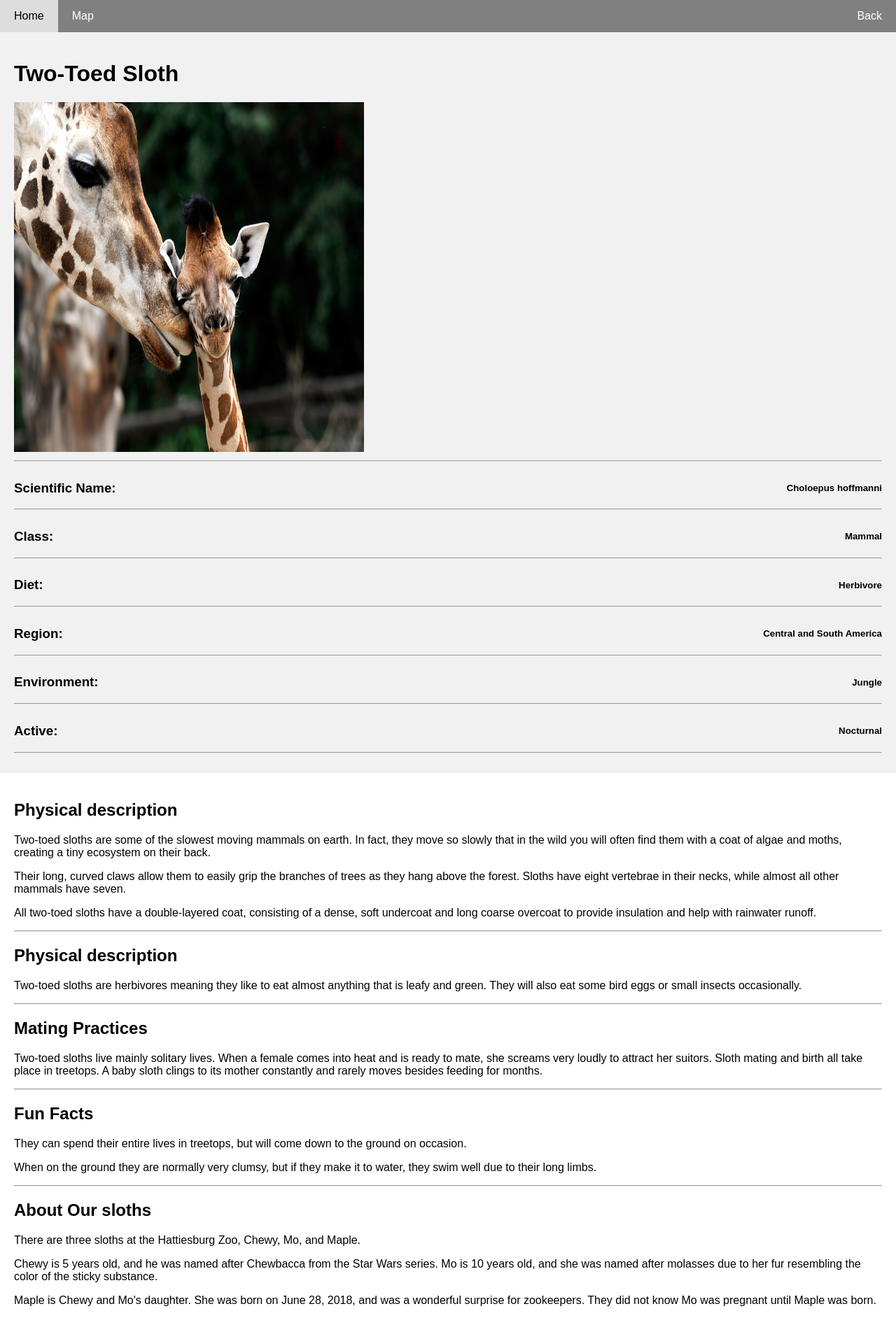
After one commit to Suzannemoore/CSC-424, a PHP site: page /PrototypeZooGuide/CurrentTestingRegion.html in a window 1280 px wide. The commit adds this page. Shown: the whole page at 70% size. Run offline with PHP 8.4, Linux system fonts and the light colour scheme.

```diff
--- /dev/null
+++ b/Capstone Project/Project Code/website/PrototypeZooGuide/CurrentTestingRegion.html
@@ -0,0 +1,173 @@
+<!DOCTYPE html>
+<html>
+<head>
+<meta name="viewport" content="width=device-width, initial-scale=1.0">
+
+<style>
+
+* {
+  box-sizing: border-box;
+}
+
+/* Style the body */
+body {
+  font-family: Arial, Helvetica, sans-serif;
+  margin: 0;
+}
+
+/* Sticky navbar - toggles between relative and fixed, depending on the scroll position. It is positioned relative until a given offset position is met in the viewport - then it "sticks" in place (like position:fixed). The sticky value is not supported in IE or Edge 15 and earlier versions. However, for these versions the navbar will inherit default position */
+.navbar {
+  overflow: hidden;
+  background-color: #333;
+  position: sticky;
+  position: -webkit-sticky;
+  top: 0;
+}
+
+/* Style the top navigation bar */
+.navbar {
+  overflow: hidden;
+  background-color: grey;
+}
+/* Style the navigation bar links */
+.navbar a {
+  float: left;
+  display: block;
+  color: white;
+  text-align: center;
+  padding: 14px 20px;
+  text-decoration: none;
+}
+
+/* Right-aligned link */
+.navbar a.right {
+  float: right;
+}
+
+/* Change color on hover */
+.navbar a:hover {
+  background-color: #ddd;
+  color: black;
+}
+
+/* Column container */
+.row {
+  display: -ms-flexbox; /* IE10 */
+  display: flex;
+  -ms-flex-wrap: wrap; /* IE10 */
+  flex-wrap: wrap;
+}
+
+/* Create two unequal columns that sits next to each other */
+/* Sidebar/left column */
+.side {
+  -ms-flex: 30%; /* IE10 */
+  flex: 30%;
+  background-color: #f1f1f1;
+  padding: 20px;
+}
+
+/* Main column */
+.main {
+  -ms-flex: 70%; /* IE10 */
+  flex: 70%;
+  background-color: white;
+  padding: 20px;
+}
+
+
+/* Responsive layout - when the screen is less than 700px wide, make the two columns stack on top of each other instead of next to each other */
+@media screen and (max-width: 700px) {
+  .row {
+    flex-direction: column;
+  }
+}
+
+/* Responsive layout - when the screen is less than 400px wide, make the navigation links stack on top of each other instead of next to each other */
+@media screen and (max-width: 400px) {
+  .navbar a {
+    float: none;
+    width: 100%;
+  }
+}
+</style>
+</head>
+<body>
+
+
+
+<div class="navbar">
+  <a href="#">Home</a>
+  <a href="CurrentTestingMap.html">Map</a>
+  <a href="#" class="right">Back</a>
+</div>
+
+<div class="row">
+  <div class="side">
+    <h1>Two-Toed Sloth</h1>
+	<img src="ZooPic.jpg" style="width:500px;height:500px;">
+	<hr style="clear:both;"/>
+	<h3 style="text-allign:left;float:left;">Scientific Name:</h3>
+	<h5 style="text-align:right;float:right;">Choloepus hoffmanni</h5>
+	<hr style="clear:both;"/>
+    <h3 style="text-allign:left;float:left;">Class:</h3>
+	<h5 style="text-align:right;float:right;">Mammal</h5>
+	<hr style="clear:both;"/>
+    <h3 style="text-allign:left;float:left;">Diet:</h3>
+	<h5 style="text-align:right;float:right;">Herbivore</h5>
+	<hr style="clear:both;"/>
+	<h3 style="text-allign:left;float:left;">Region:</h3>
+	<h5 style="text-align:right;float:right;">Central and South America</h5>
+	<hr style="clear:both;"/>
+	<h3 style="text-allign:left;float:left;">Environment:</h3>
+	<h5 style="text-align:right;float:right;">Jungle</h5>
+	<hr style="clear:both;"/>
+	<h3 style="text-allign:left;float:left;">Active:</h3>
+	<h5 style="text-align:right;float:right;">Nocturnal</h5>
+	<hr style="clear:both;"/>
+  </div>
+  <div class="main">
+		<h2>Physical description</h2>
+		<p>Two-toed sloths are some of the slowest moving mammals on earth.
+			In fact, they move so slowly that in the wild you will often find
+			them with a coat of algae and moths, creating a tiny ecosystem on
+			their back.</p>
+		<p>Their long, curved claws allow them to easily grip
+			the branches of trees as they hang above the forest. Sloths have
+			eight vertebrae in their necks, while almost all other mammals
+			have seven.</p>
+		<p>All two-toed sloths have a double-layered coat,
+			consisting of a dense, soft undercoat and long coarse overcoat to
+			provide insulation and help with rainwater runoff.</p>
+		<hr style="clear:both;"/>
+		<h2>Physical description</h2>
+		<p>Two-toed sloths are herbivores meaning they like to eat almost
+			anything that is leafy and green. They will also eat some bird
+			eggs or small insects occasionally.</p>
+		<hr style="clear:both;"/>
+		<h2>Mating Practices</h2>
+		<p>Two-toed sloths live mainly solitary lives. When a female comes
+			into heat and is ready to mate, she screams very loudly to attract
+			her suitors. Sloth mating and birth all take place in treetops. A
+			baby sloth clings to its mother constantly and rarely moves besides
+			feeding for months.</p>
+		<hr style="clear:both;"/>
+		<h2>Fun Facts</h2>
+		<p>They can spend their entire lives in treetops, but will come down
+			to the ground on occasion.</p>
+		<p>When on the ground they are normally very
+			clumsy, but if they make it to water, they swim well due to their
+			long limbs.</p>
+		<hr style="clear:both;"/>
+		<h2>About Our sloths</h2>
+		<p>There are three sloths at the Hattiesburg Zoo, Chewy, Mo, and Maple.
+		<p>Chewy is 5 years old, and he was named after Chewbacca from the Star
+			Wars series. Mo is 10 years old, and she was named after molasses
+			due to her fur resembling the color of the sticky substance.</p>
+		<p>Maple is Chewy and Mo's daughter. She was born on June 28, 2018, and was
+			a wonderful surprise for zookeepers. They did not know Mo was pregnant
+			until Maple was born.</p>
+  </div>
+</div>
+</body>
+</html>
--- a/Capstone Project/Project Code/website/style.css
+++ b/Capstone Project/Project Code/website/style.css
@@ -1,3 +1,4 @@
+@@ -0,0 +1,113 @@
 /* This is the syle sheet for the webpages. Change color and
 wanted properites in this file */
 
```
Also changed, not shown: Capstone Project/Project Code/website/PrototypeZooGuide/CurrentTestingMap.html (added, +73 -0 lines), Capstone Project/Project Code/website/map.html (+19 -0 lines), Capstone Project/Project Code/website/PrototypeZooGuide/PrototypeRegion.png (added), Capstone Project/Project Code/website/PrototypeZooGuide/ZooMap5.jpg (added), Capstone Project/Project Code/website/PrototypeZooGuide/ZooPic.jpg (added), Capstone Project/Project Code/website/ZooMap.png (added), Capstone Project/Project Code/website/ZooMapKey.png (added), Capstone Project/Project Code/website/region1/animals/r1_animal1.html (line endings or trailing spaces), Capstone Project/Project Code/website/region1/animals/r1_animal2.html (line endings or trailing spaces), Capstone Project/Project Code/website/region1/region1.html (line endings or trailing spaces), Capstone Project/Project Code/website/region2/animals/r2_animal1.html (line endings or trailing spaces), Capstone Project/Project Code/website/region2/animals/r2_animal2.html (line endings or trailing spaces), Capstone Project/Project Code/website/region2/region2.html (line endings or trailing spaces), Capstone Project/Project Code/website/region3/animals/r3_animal1.html (line endings or trailing spaces), 2 more files.
